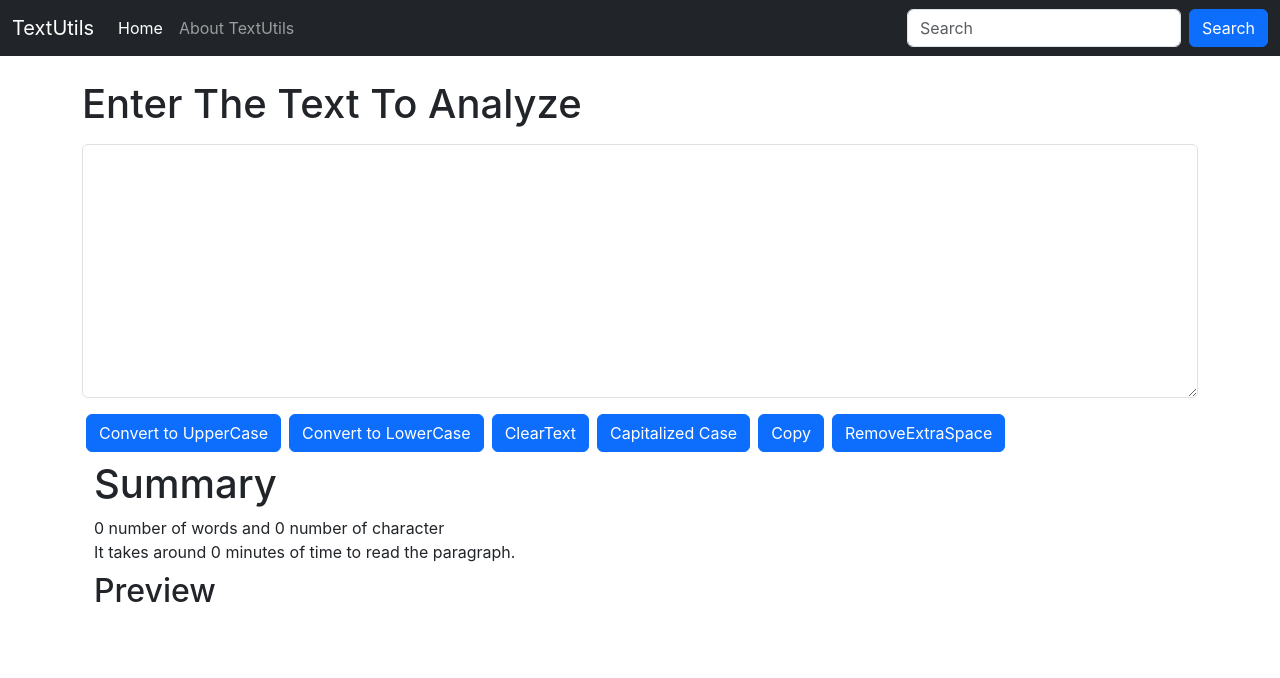
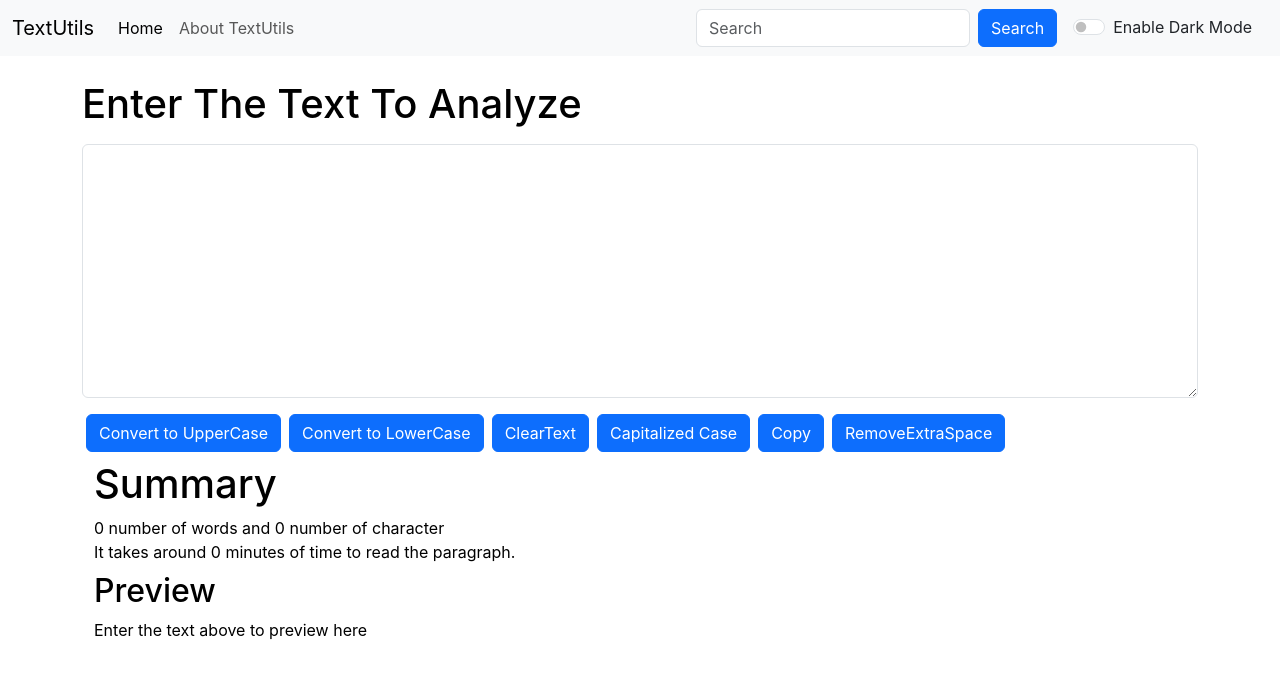
Before and after one commit to CodeByMilan/react_js-, a React (Create React App) app in the folder textutils/: page / in a window 1280 px wide. Shown: the top 678 px of the page. Built offline with nearby package versions, Linux system fonts and the light colour scheme.

Commit message:
useEffects

```diff
--- a/textutils/public/index.html
+++ b/textutils/public/index.html
@@ -9,7 +9,7 @@
       name="description"
       content="Web site created using create-react-app"
     />
-    <link rel="apple-touch-icon" href="%PUBLIC_URL%/logo192.png" />
+
     <!--
       manifest.json provides metadata used when your web app is installed on a
       user's mobile device or desktop. See https://developers.google.com/web/fundamentals/web-app-manifest/
--- a/textutils/src/App.js
+++ b/textutils/src/App.js
@@ -1,15 +1,28 @@
+import { useState } from "react";
 import Navbar from "./components/Navbar";
 import Textform from "./components/Textform";
 // import About from "./components/About";
 
 function App() {
+const[mode,setMode]=useState('light');
+const toggleMode= ()=>{
+  if (mode==='light'){
+    setMode("dark");
+    document.body.style.backgroundColor="grey";
+  }
+  else{
+    setMode('light');
+    document.body.style.backgroundColor="white";
+  }
+}
+
   return (
     <>
       {/*here the default value will be assigned to the props
       <Navbar />*/}
-      <Navbar title="TextUtils" about="About TextUtils" />
+      <Navbar title="TextUtils" about="About TextUtils" mode={mode} toggleMode={toggleMode} />
       <div className="container my-4 ">
-      <Textform  title="Enter The Text To Analyze" />
+      <Textform  title="Enter The Text To Analyze"  mode ={mode}/>
       </div>
       {/* <About/> */}
     </>
--- a/textutils/src/components/Navbar.js
+++ b/textutils/src/components/Navbar.js
@@ -1,42 +1,85 @@
-import React from 'react';
-import PropTypes from 'prop-types';
+import React, { useState ,useEffect} from "react";
+import PropTypes from "prop-types";
 
 export default function Navbar(props) {
+  const[pageMode,setpageMode]=useState("Enable Dark Mode")
+
+  useEffect(() => {
+    if (props.mode === 'light') {
+      setpageMode('Enable Dark Mode');
+    } else {
+      setpageMode('Enable Light Mode');
+    }
+  }, [props.mode]);
   return (
-    <nav className="navbar navbar-expand-lg  navbar-dark bg-dark">
+    <nav
+      className={`navbar navbar-expand-lg  navbar-${props.mode} bg-${props.mode}`}
+    >
       <div className="container-fluid">
-    <a className="navbar-brand" href="/">{props.title}</a>
-    <button className="navbar-toggler" type="button" data-bs-toggle="collapse" data-bs-target="#navbarSupportedContent" aria-controls="navbarSupportedContent" aria-expanded="false" aria-label="Toggle navigation">
+        <a className="navbar-brand" href="/">
+          {props.title}
+        </a>
+        <button
+          className="navbar-toggler"
+          type="button"
+          data-bs-toggle="collapse"
+          data-bs-target="#navbarSupportedContent"
+          aria-controls="navbarSupportedContent"
+          aria-expanded="false"
+          aria-label="Toggle navigation"
+        >
           <span className="navbar-toggler-icon"></span>
         </button>
         <div className="collapse navbar-collapse" id="navbarSupportedContent">
           <ul className="navbar-nav me-auto mb-2 mb-lg-0">
             <li className="nav-item">
-          <a className="nav-link active" aria-current="page" href="/">Home</a>
+              <a className="nav-link active" aria-current="page" href="/">
+                Home
+              </a>
             </li>
             <li className="nav-item">
-          <a className="nav-link" href="/">{props.about}</a>
+              <a className="nav-link" href="/">
+                {props.about}
+              </a>
             </li>
-
-
           </ul>
           <form className="d-flex" role="search">
-        <input className="form-control me-2" type="search" placeholder="Search" aria-label="Search"/>
-        <button className="btn btn-primary" type="submit">Search</button>
+            <input
+              className="form-control me-2"
+              type="search"
+              placeholder="Search"
+              aria-label="Search"
+            />
+            <button className="btn btn-primary" type="submit">
+              Search
+            </button>
           </form>
+
+          <div className={`form-check form-switch mx-3 text-${props.mode==='light' ? 'dark':'light' }`}>
+            <input
+              className="form-check-input"
+              type="checkbox"
+              role="switch"
+              id="flexSwitchCheckDefault"
+              onClick={props.toggleMode}
+            />
+            <label className="form-check-label" htmlFor="flexSwitchCheckDefault">
+              {pageMode}
+            </label>
+          </div>
         </div>
       </div>
     </nav>
-  )
+  );
 }
 
 //defining the prop types
-Navbar.propTypes ={
-    title:PropTypes.string.isRequired,
+Navbar.propTypes = {
+  title: PropTypes.string.isRequired,
   about: PropTypes.string,
 };
 //default prop types if the value of the prop is not passed
-Navbar.defaultProps ={
-  title: 'set title here',
-  about : 'set about here '
-}
+// Navbar.defaultProps = {
+//   title: "set title here",
+//   about: "set about here ",
+// };
--- a/textutils/src/components/Textform.js
+++ b/textutils/src/components/Textform.js
@@ -41,7 +41,7 @@
   const wordCount = countWords(text);
   return (
     <>
-      <div className="mb-3">
+      <div className="mb-3" style={{color:props.mode==='dark' ? 'white':'black'} }>
         <label htmlFor="exampleFormControlTextarea1" className="form-label">
          <h1> {props.title}</h1>
         </label>
@@ -51,6 +51,7 @@
           rows="10"
           value={text}
           onChange={handleonChange}
+          style={{backgroundColor:props.mode==='light' ? 'white':'grey',color:props.mode==='dark' ? 'white':'black' } }
         ></textarea>
       </div>
       <button
@@ -98,15 +99,15 @@
         RemoveExtraSpace
       </button>
 
-      <div className="container my-2">
+      <div className="container my-2" style={{color:props.mode==='dark' ? 'white':'black'} }>
       <h1>Summary</h1>
         {wordCount} number of words and {text.length} number of character<br></br>
 
         It takes around {0.008*wordCount} minutes of time  to read the paragraph.
       </div>
-      <div className="container my-2 ">
+      <div className="container my-2 " style={{color:props.mode==='dark' ? 'white':'black'} }>
         <h2>Preview </h2>
-        {text}
+        {text.length>0? text :"Enter the text above to preview here "}
       </div>
     </>
   );
```
Lines whose indentation alone changed are shown as unchanged.
